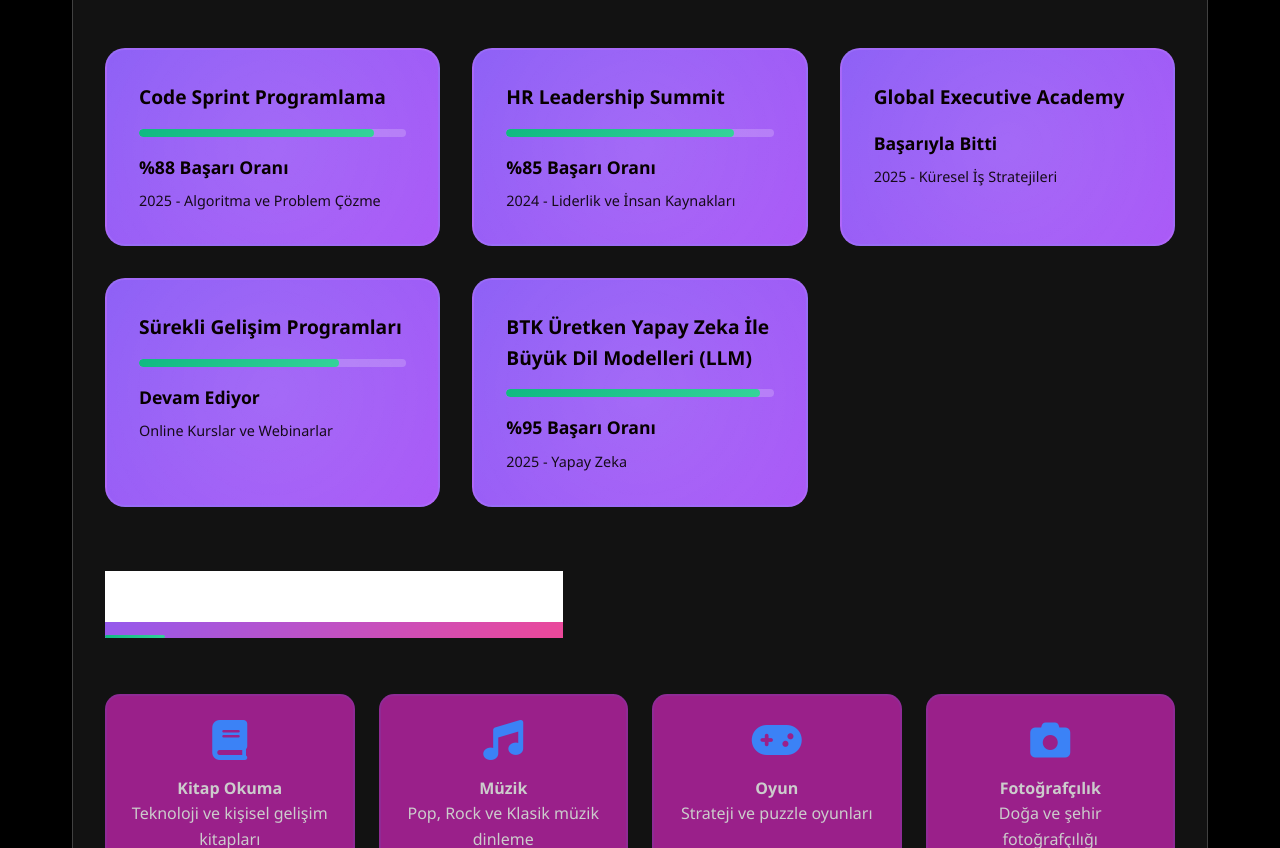
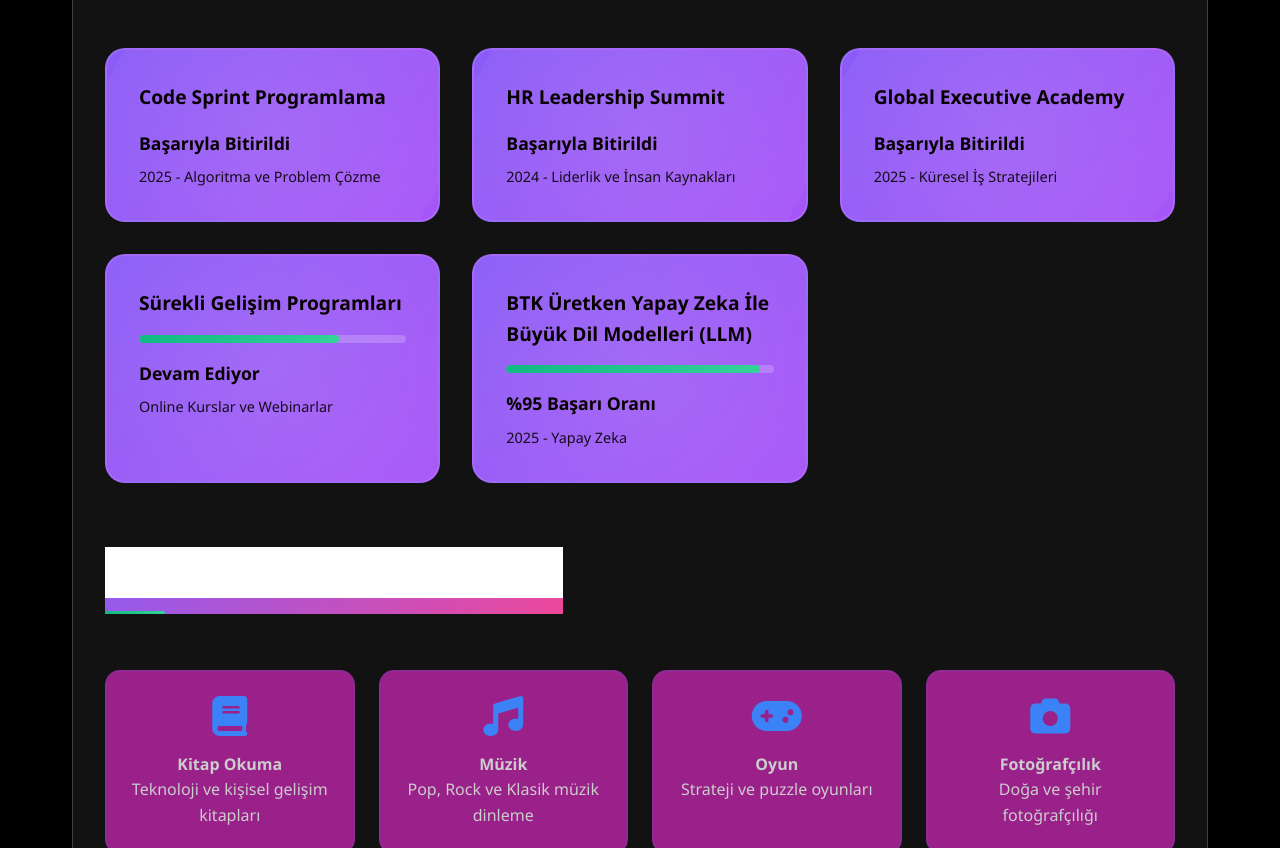
Before and after one commit to tuanameri/portfolyo, a plain HTML site: page index.html in a window 1280 px wide. Shown: the part 4140-4988 px from the top of the page. Drawn offline with Linux system fonts and the light colour scheme.

Commit message:
"update"

```diff
--- a/index.html
+++ b/index.html
@@ -845,23 +845,17 @@
                     <div class="certificates-grid">
                         <div class="certificate-item">
                             <div class="certificate-title">Code Sprint Programlama</div>
-                            <div class="certificate-progress">
-                                <div class="certificate-progress-bar" style="width: 88%"></div>
-                            </div>
-                            <div class="certificate-percentage">%88 Başarı Oranı</div>
+                            <div class="certificate-percentage">Başarıyla Bitirildi</div>
                             <p style="margin-top: 0.5rem; font-size: 0.9rem; opacity: 0.9;">2025 - Algoritma ve Problem Çözme</p>
                         </div>
                         <div class="certificate-item">
                             <div class="certificate-title">HR Leadership Summit</div>
-                            <div class="certificate-progress">
-                                <div class="certificate-progress-bar" style="width: 85%"></div>
-                            </div>
-                            <div class="certificate-percentage">%85 Başarı Oranı</div>
+                            <div class="certificate-percentage">Başarıyla Bitirildi</div>
                             <p style="margin-top: 0.5rem; font-size: 0.9rem; opacity: 0.9;">2024 - Liderlik ve İnsan Kaynakları</p>
                         </div>
                         <div class="certificate-item">
                             <div class="certificate-title">Global Executive Academy</div>
-                            <div class="certificate-percentage">Başarıyla Bitti</div>
+                            <div class="certificate-percentage">Başarıyla Bitirildi</div>
                             <p style="margin-top: 0.5rem; font-size: 0.9rem; opacity: 0.9;">2025 - Küresel İş Stratejileri</p>
                         </div>
                         <div class="certificate-item">
```
Also changed, not shown: prtfly.html (+1 -1 lines).
